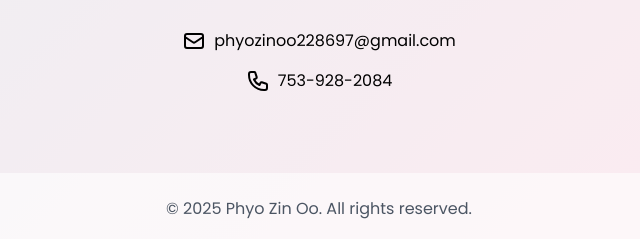
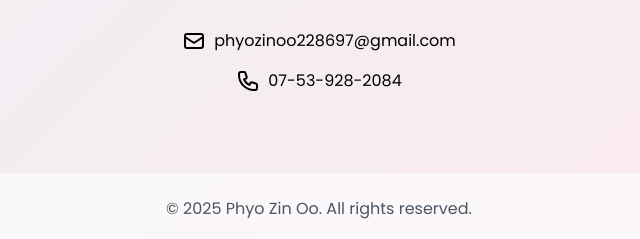
Before and after one commit to ThwinKhantNyarZaw11/PZO_portfolio, a plain HTML site: page index.html in a window 1280 px wide. Shown: the part 2503-2742 px from the top of the page, 321-961 px from the left. Drawn offline with nearby package versions, Linux system fonts and the light colour scheme.

Commit message:
Update index.html

```diff
--- a/index.html
+++ b/index.html
@@ -168,7 +168,7 @@
                         <svg class="w-6 h-6" fill="none" stroke="currentColor" viewBox="0 0 24 24">
                             <path stroke-linecap="round" stroke-linejoin="round" stroke-width="2" d="M3 5a2 2 0 012-2h3.28a1 1 0 01.948.684l1.498 4.493a1 1 0 01-.502 1.21l-2.257 1.13a11.042 11.042 0 005.516 5.516l1.13-2.257a1 1 0 011.21-.502l4.493 1.498a1 1 0 01.684.949V19a2 2 0 01-2 2h-1C9.716 21 3 14.284 3 6V5z"/>
                         </svg>
-                        <a href="tel:7539282084" class="hover:text-purple-600">753-928-2084</a>
+                        <a href="tel:7539282084" class="hover:text-purple-600">07-53-928-2084</a>
                     </p>
                 </div>
             </div>
```
